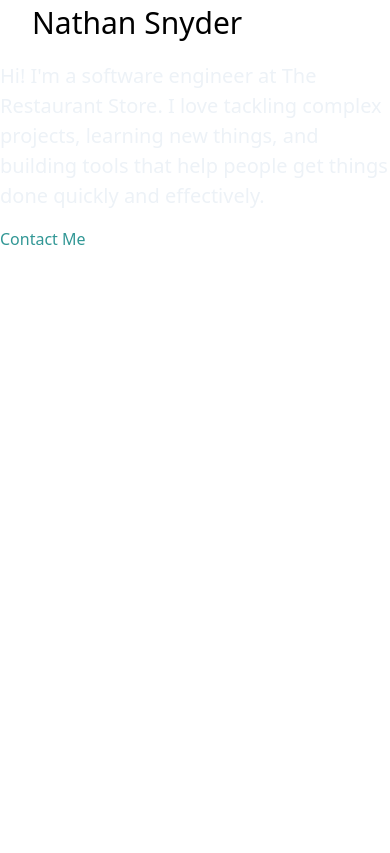
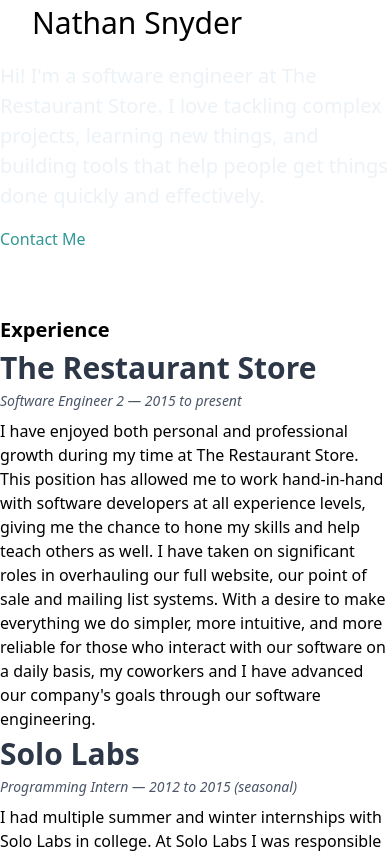
Before and after one commit to nsnyder/nsnyder.github.com, a Vue app: page / in a window 390 px wide. Shown: the top 853 px of the page. Built offline with nearby package versions, Linux system fonts and the light colour scheme.

Commit message:
Fix (hopefully) mobile browser sizing issues

```diff
--- a/src/App.vue
+++ b/src/App.vue
@@ -1,5 +1,5 @@
 <template>
-  <div id="app" class="font-sans grid-cols-main">
+  <div id="app" class="font-sans">
     <Header />
     <Resume />
     <Footer />
--- a/src/components/Header.vue
+++ b/src/components/Header.vue
@@ -1,5 +1,5 @@
 <template>
-  <div class="items-baseline min-h-screen grid-cols-main header-rows">
+  <div class="items-baseline min-h-full grid-cols-main header-rows">
     <div
       class="w-full h-full bleed la-bg"
       role="img"
--- a/src/styles/utilities.css
+++ b/src/styles/utilities.css
@@ -1,5 +1,11 @@
 :root {
   --skew-label-rotation: -12deg;
+}
+
+html,
+body,
+#app {
+  min-height: 100%;
 }
 
 .btn-md {
```
